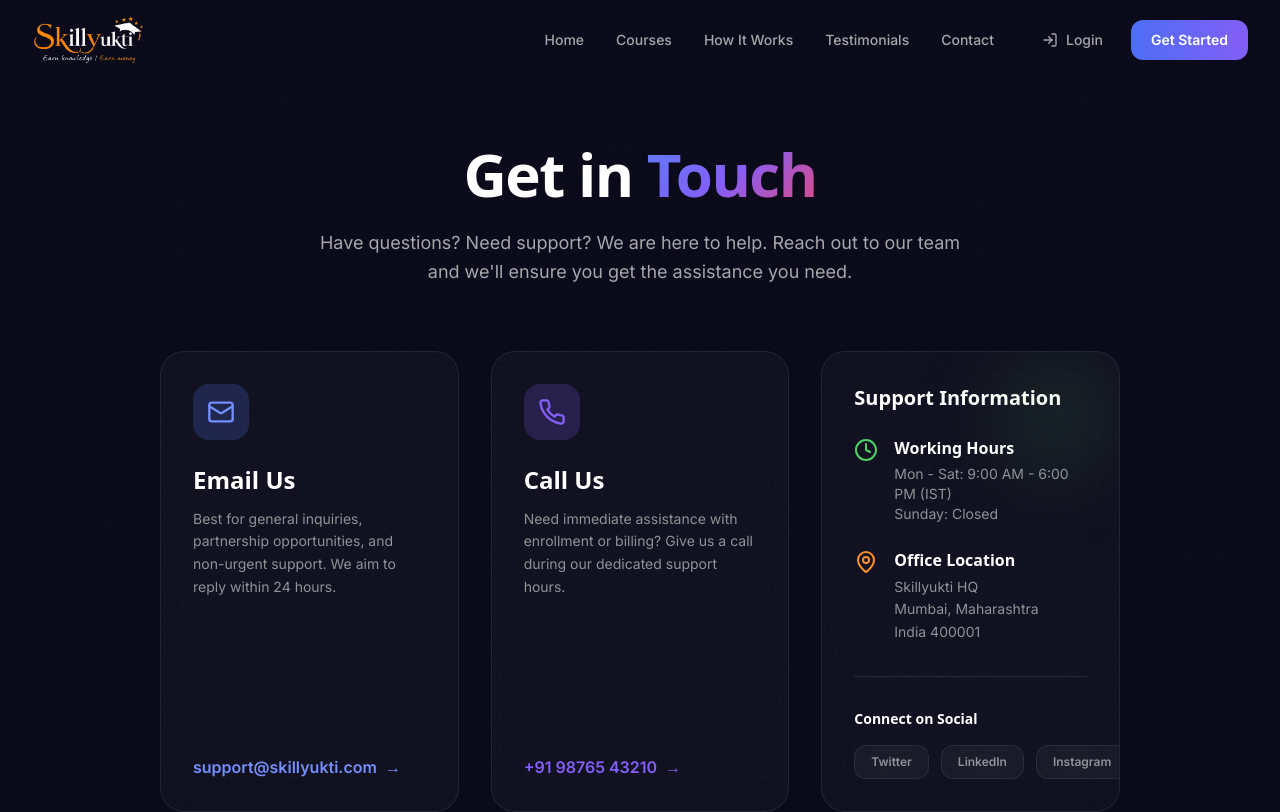
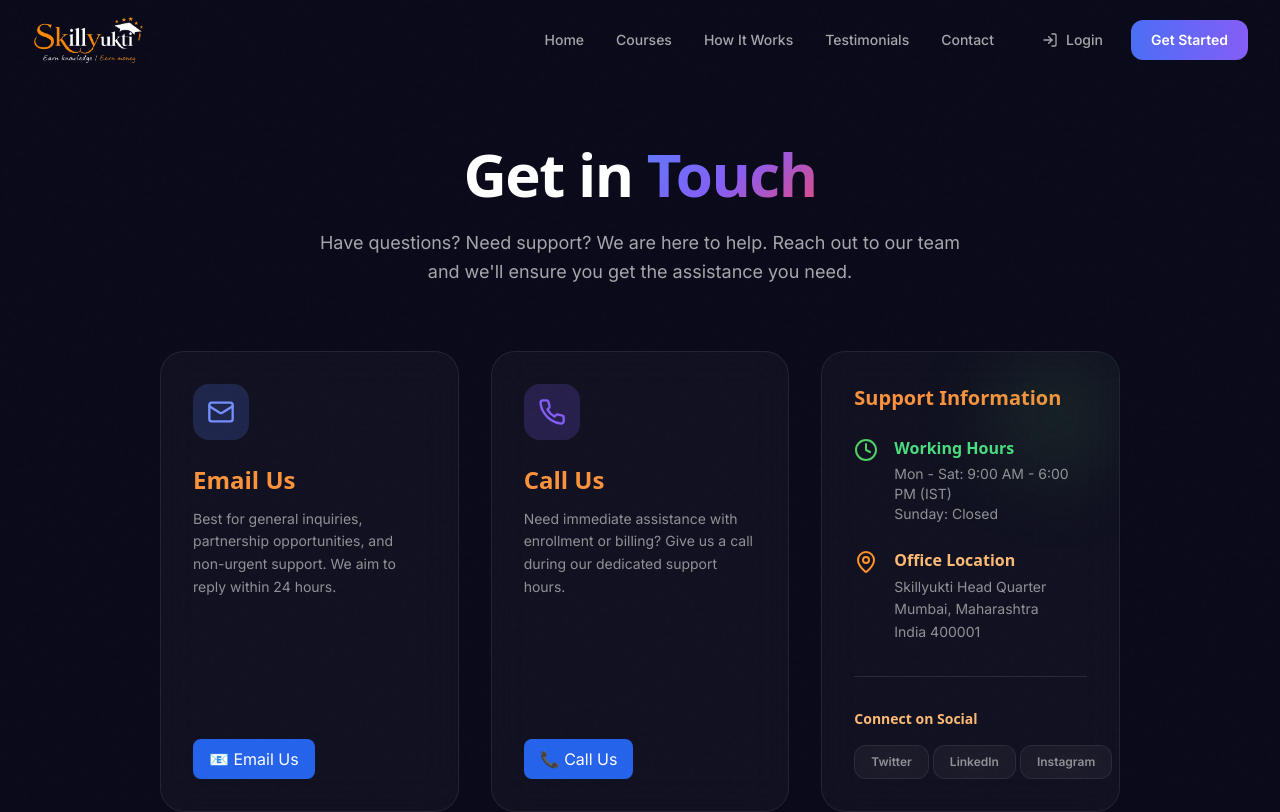
Before and after one commit to Mitesh-Patel-Dev/Skillyukti-platform, a Next.js app in the folder frontend/: page /contact in a window 1280 px wide. Shown: the top 812 px of the page. Built offline with nearby package versions, Linux system fonts and the light colour scheme.

Commit message:
Update page.tsx

```diff
--- a/frontend/src/app/contact/page.tsx
+++ b/frontend/src/app/contact/page.tsx
@@ -25,27 +25,30 @@ export default function ContactPage() {
                             <div className="w-14 h-14 rounded-2xl bg-primary-500/20 group-hover:bg-primary-500/40 transition-colors flex items-center justify-center mb-6">
                                 <Mail className="w-7 h-7 text-primary-400 group-hover:text-primary-300" />
                             </div>
-                            <h3 className="text-2xl font-bold text-white mb-3">Email Us</h3>
+                            <h3 className="text-2xl font-bold text-orange-400 mb-3">Email Us</h3>
                             <p className="text-dark-200 mb-6 flex-1 text-sm leading-relaxed">
                                 Best for general inquiries, partnership opportunities, and non-urgent support. We aim to reply within 24 hours.
                             </p>
-                            <a href="mailto:support@skillyukti.com" className="text-primary-400 font-semibold hover:text-primary-300 flex items-center gap-2 group/link">
-                                support@skillyukti.com
-                                <span className="group-hover/link:translate-x-1 transition-transform">→</span>
-                            </a>
+                           <a
+                              href="https://mail.google.com/mail/?view=cm&fs=1&to=helpskillyukti@gmail.com"
+                              className="inline-flex items-center gap-2 px-4 py-2 bg-blue-600 text-white rounded-lg hover:bg-blue-700 transition"
+                              >
+                              📧 Email Us
+                             </a>
                         </div>
 
                         <div className="glass rounded-3xl p-8 flex flex-col items-start card-hover group transition-all duration-300">
                             <div className="w-14 h-14 rounded-2xl bg-accent-purple/20 group-hover:bg-accent-purple/40 transition-colors flex items-center justify-center mb-6">
                                 <Phone className="w-7 h-7 text-accent-purple group-hover:text-accent-pink" />
                             </div>
-                            <h3 className="text-2xl font-bold text-white mb-3">Call Us</h3>
+                            <h3 className="text-2xl font-bold text-orange-400 mb-3">Call Us</h3>
                             <p className="text-dark-200 mb-6 flex-1 text-sm leading-relaxed">
                                 Need immediate assistance with enrollment or billing? Give us a call during our dedicated support hours.
                             </p>
-                            <a href="tel:+919876543210" className="text-accent-purple font-semibold hover:text-accent-pink flex items-center gap-2 group/link">
-                                +91 98765 43210
-                                <span className="group-hover/link:translate-x-1 transition-transform">→</span>
+                           <a href="tel:+91 9044471702"
+                                className="inline-flex items-center gap-2 px-4 py-2 bg-blue-600 text-white rounded-lg hover:bg-blue-700 transition"
+                            >
+                                 📞 Call Us
                             </a>
                         </div>
                     </div>
@@ -53,13 +56,13 @@ export default function ContactPage() {
                     <div className="glass rounded-3xl p-8 lg:col-span-1 relative overflow-hidden flex flex-col justify-between">
                         <div className="absolute top-0 right-0 w-32 h-32 bg-accent-green/10 rounded-full blur-[40px] pointer-events-none" />
                         <div>
-                            <h3 className="text-xl font-bold text-white mb-6">Support Information</h3>
+                            <h3 className="text-xl font-bold text-orange-400 mb-6">Support Information</h3>
 
                             <div className="space-y-6">
                                 <div className="flex gap-4 items-start">
                                     <Clock className="w-6 h-6 text-accent-green shrink-0 mt-0.5" />
                                     <div>
-                                        <h4 className="text-white font-semibold mb-1">Working Hours</h4>
+                                        <h4 className="text-green-400 font-semibold mb-1">Working Hours</h4>
                                         <p className="text-sm text-dark-200">Mon - Sat: 9:00 AM - 6:00 PM (IST)</p>
                                         <p className="text-sm text-dark-200">Sunday: Closed</p>
                                     </div>
@@ -68,9 +71,9 @@ export default function ContactPage() {
                                 <div className="flex gap-4 items-start">
                                     <MapPin className="w-6 h-6 text-accent-orange shrink-0 mt-0.5" />
                                     <div>
-                                        <h4 className="text-white font-semibold mb-1">Office Location</h4>
+                                        <h4 className="text-orange-300 font-semibold mb-1">Office Location</h4>
                                         <p className="text-sm text-dark-200 leading-relaxed">
-                                            Skillyukti HQ<br />
+                                            Skillyukti Head Quarter<br />
                                             Mumbai, Maharashtra<br />
                                             India 400001
                                         </p>
@@ -80,17 +83,32 @@ export default function ContactPage() {
                         </div>
 
                         <div className="mt-8 pt-8 border-t border-white/10">
-                            <h4 className="text-sm font-semibold text-white mb-4">Connect on Social</h4>
-                            <div className="flex gap-3">
-                                {['Twitter', 'LinkedIn', 'Instagram'].map((social) => (
-                                    <a
-                                        key={social}
-                                        href="#"
-                                        className="text-xs font-semibold text-dark-200 hover:text-white glass px-4 py-2 rounded-xl transition-all hover:bg-white/10"
-                                    >
-                                        {social}
-                                    </a>
-                                ))}
+                            <h4 className="text-sm font-semibold text-orange-300 mb-4">Connect on Social</h4>
+                        <div className="flex gap-1">
+                              {[
+                                {
+                                  name: "Twitter",
+                                  link: "https://x.com/khushabunm",
+                                },
+                                {
+                                  name: "LinkedIn",
+                                  link: "https://www.linkedin.com/in/khushabu-chauhan-b3079a360/",
+                                },
+                                {
+                                  name: "Instagram",
+                                  link: "https://www.instagram.com/skillyukti1?igsh=bDdzcTlqdHE3a2Ji",
+                                },
+                              ].map((social) => (
+                                <a
+                                  key={social.name}
+                                  href={social.link}
+                                  target="_blank"
+                                  rel="noopener noreferrer"
+                                  className="text-xs font-semibold text-dark-200 hover:text-orange-400 glass px-4 py-2 rounded-xl transition-all hover:bg-white/10"
+                                >
+                                  {social.name}
+                                </a>
+                              ))}
                             </div>
                         </div>
                     </div>
```
